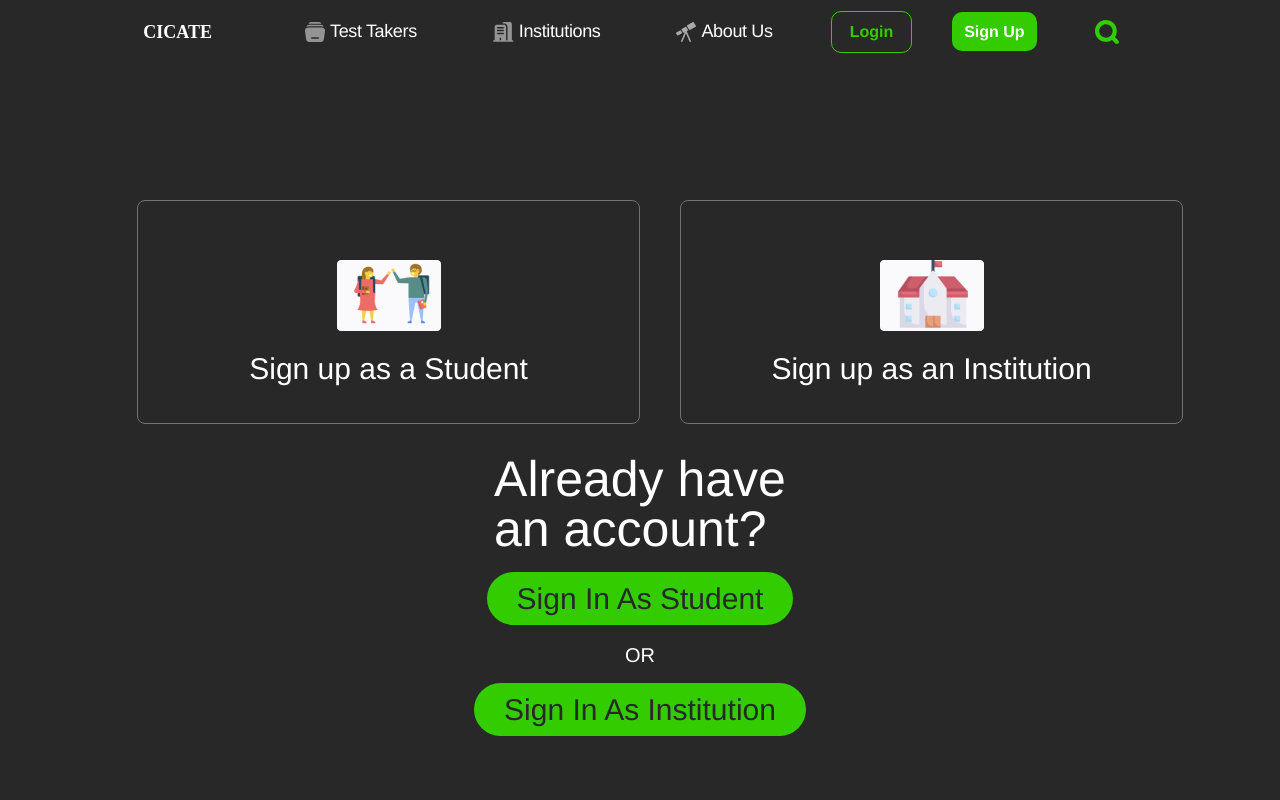
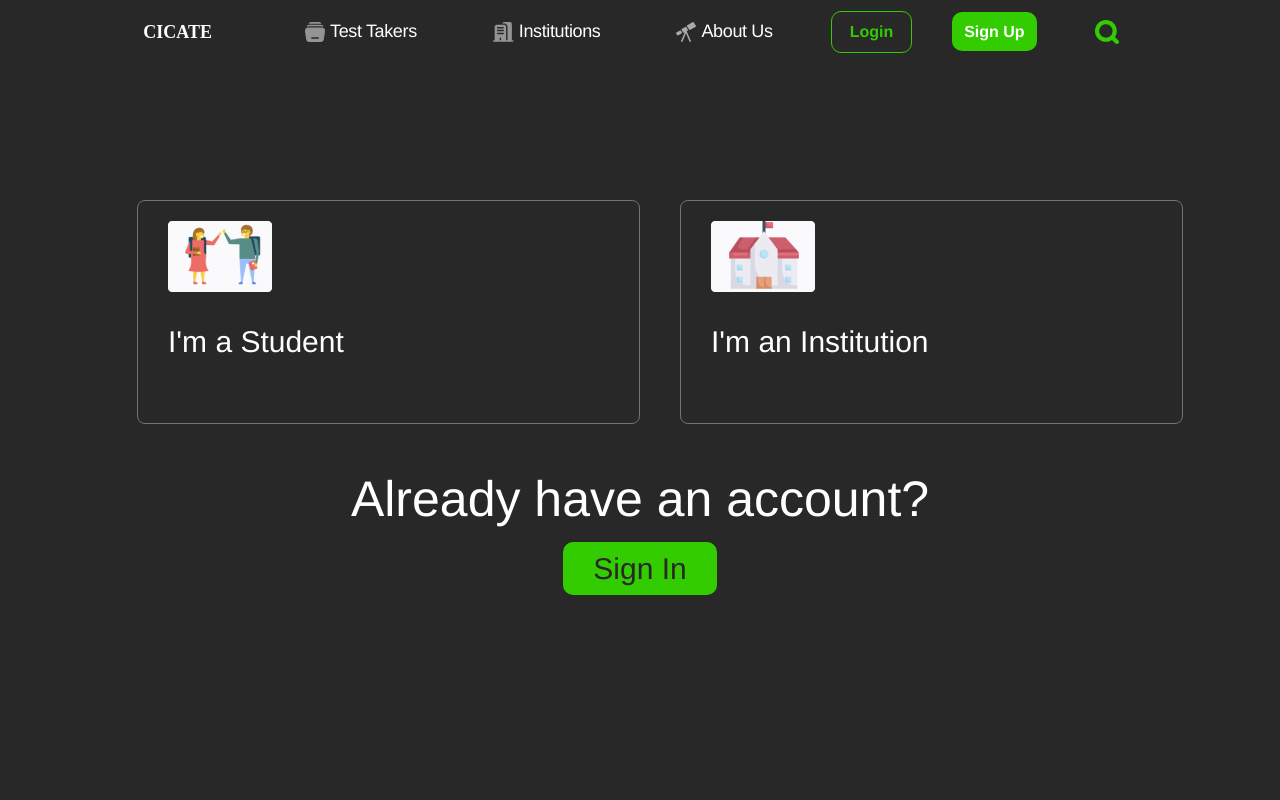
Before and after one commit to Valuegate/CicateProject, a React (Create React App) app: page /choose in a window 1280 px wide. Shown: the top 800 px of the page. Built offline with nearby package versions, Linux system fonts and the light colour scheme.

Commit message:
changed choose

```diff
--- a/src/pages/choose/Choose.jsx
+++ b/src/pages/choose/Choose.jsx
@@ -19,23 +19,26 @@ const Choose = () => {
 
 
 <div className='box_university' onClick={() => window.location.href = "/student/personaldata"}>
-  <div className=''><img src={student} alt="img_student" /></div>
-  <a className='sign_font' href='/student/signup'>Sign up as a Student</a>
+  <div className='img_font'><img src={student} alt="img_student" /></div>
+  <br />
+  <br />
+  <a className='sign_font' href='/student/signup'>I'm a Student</a>
+</div>
 
-</div>
 <div className='box_university' onClick={() => window.location.href = "/institution/personal-information"}>
-  <div className=''><img src={university} alt="img_university" /></div>
-  <a className='sign_font' href='/institution/personal-information'>Sign up as an Institution</a>
+  <div className='img_font'><img src={university} alt="img_university" /></div>
+  <br />
+  <br />
+  <a className='sign_font' href='/institution/personal-information'>I'm an Institution</a>
 </div>
 
 
 </div>
 <div className='or_box'>
 
-  <div className='dont1'>Already have <br /> an account?</div>
-  <div><a href="/login" className='create_button1'>Sign In As Student</a></div>
-  <div className='or_span'><span className='or'> OR</span></div>
-  <div><a href="/login" className='create_button1'>Sign In As Institution</a></div>
+  <div className='dont1'>Already have an account? </div>
+  <div><a href="/login" className='create_button1'>Sign In</a></div>
+
 </div>
 
 </div>
--- a/src/pages/choose/style.css
+++ b/src/pages/choose/style.css
@@ -6,10 +6,8 @@
     border-radius: 8px;
     height: 222px;
     width: 501px;
-    display: flex;
-    flex-direction: column;
-    justify-content: center;
-    align-items: center;
+
+
 }
 
 
@@ -47,7 +45,7 @@
                 text-align: center;
                 white-space: nowrap;
                   background-color: #33CC00;
-                  border-radius: 40px;
+                  border-radius: 10px;
                  padding: 10px;
                   cursor: pointer;
                   padding-left: 30px;
@@ -66,6 +64,11 @@
     font-size: 3rem;
     color: white;
     font-family: "PP Monument Extended-Regular", Helvetica;
+    margin-left: 3rem;
+}
+
+.img_font{
+margin-left: 3rem;
 }
 .gridd_boxx{
     display: flex;
@@ -95,7 +98,7 @@
     display: flex;
     justify-content: center;
     flex-direction: column;
-    margin-top: 3rem;
+    margin-top: 5rem;
     align-items: center;
 
 }
```
